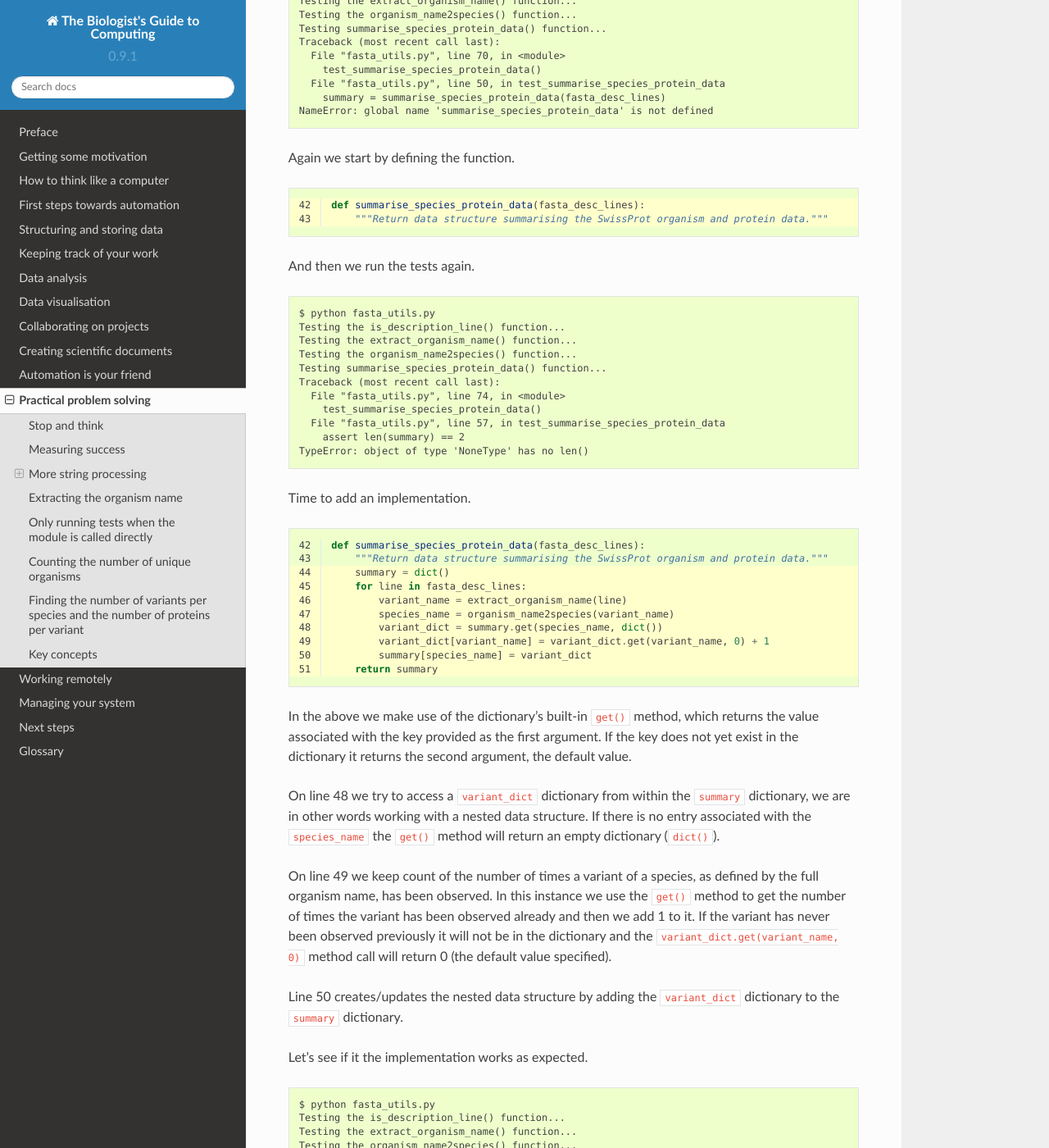
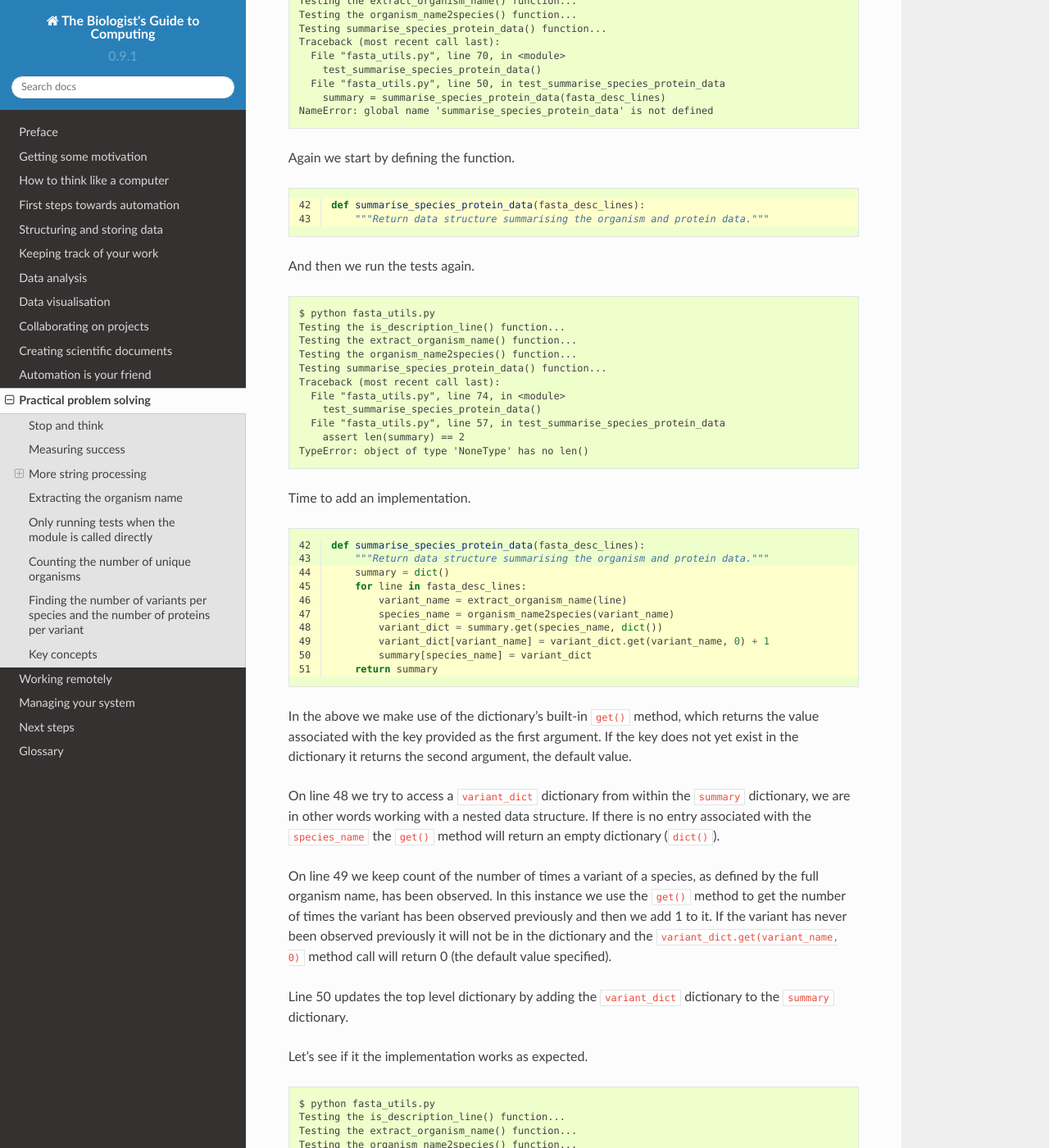
Before and after one commit to tjelvar-olsson/biologists-guide-to-computing, a Sphinx documentation site: the page built from source/practical-problem-solving.rst, in a window 1280 px wide and 1400 px high, scrolled down 24652 px. Shown: the whole window at 82% size. Built offline with Sphinx 7.4.7 and the Read the Docs theme 2.0.0, drawn with Linux system fonts in a browser that asks for light colours; some of the changed text lies outside the part shown.

Commit message:
Final tweaks to second draft of practical problem solving chapter

```diff
--- a/source/first-steps-towards-automation.rst
+++ b/source/first-steps-towards-automation.rst
@@ -218,6 +218,8 @@ From now on the text will use the short ``-c`` option rather than the long
     You can also use tab completion to fill in the names of existing files and
     directories.
 
+
+.. _creating_workflows_using_pipes:
 
 Creating a work flow using pipes
 --------------------------------
--- a/source/managing-your-system.rst
+++ b/source/managing-your-system.rst
@@ -384,6 +384,8 @@ requires superuser privileges.
     $ sudo make install
 
 
+.. _installing_python_packages:
+
 Installing Python packages
 --------------------------
 
--- a/source/practical-problem-solving.rst
+++ b/source/practical-problem-solving.rst
@@ -1373,7 +1373,7 @@ Again we start by defining the function.
     :emphasize-lines: 1-2
 
     def summarise_species_protein_data(fasta_desc_lines):
-        """Return data structure summarising the SwissProt organism and protein data."""
+        """Return data structure summarising the organism and protein data."""
 
 And then we run the tests again.
 
@@ -1399,7 +1399,7 @@ Time to add an implementation.
     :emphasize-lines: 3-10
 
     def summarise_species_protein_data(fasta_desc_lines):
-        """Return data structure summarising the SwissProt organism and protein data."""
+        """Return data structure summarising the organism and protein data."""
         summary = dict()
         for line in fasta_desc_lines:
             variant_name = extract_organism_name(line)
@@ -1422,11 +1422,11 @@ an empty dictionary (``dict()``).
 On line 49 we keep count of the number of times a variant of a species, as defined
 by the full organism name, has been observed. In this instance we
 use the ``get()`` method to get the number of times the variant has been observed
-already and then we add 1 to it. If the variant has never been observed previously
+previously and then we add 1 to it. If the variant has never been observed previously
 it will not be in the dictionary and the ``variant_dict.get(variant_name, 0)`` method
 call will return 0 (the default value specified).
 
-Line 50 creates/updates the nested data structure by adding the
+Line 50 updates the top level dictionary by adding the
 ``variant_dict`` dictionary to the ``summary`` dictionary.
 
 Let's see if it the implementation works as expected.
@@ -1505,7 +1512,7 @@ that have few protein associated with them.
           to the ``yaml.dump()`` method in the ``fasta2yaml_summary.py``
           script.
 
-Great work! In the next chapter we will have a go at visualising some of this data.
+Great work!
 
 Key concepts
 ------------
```
Also changed, not shown: other parts of source/practical-problem-solving.rst (+16 -11 lines).
